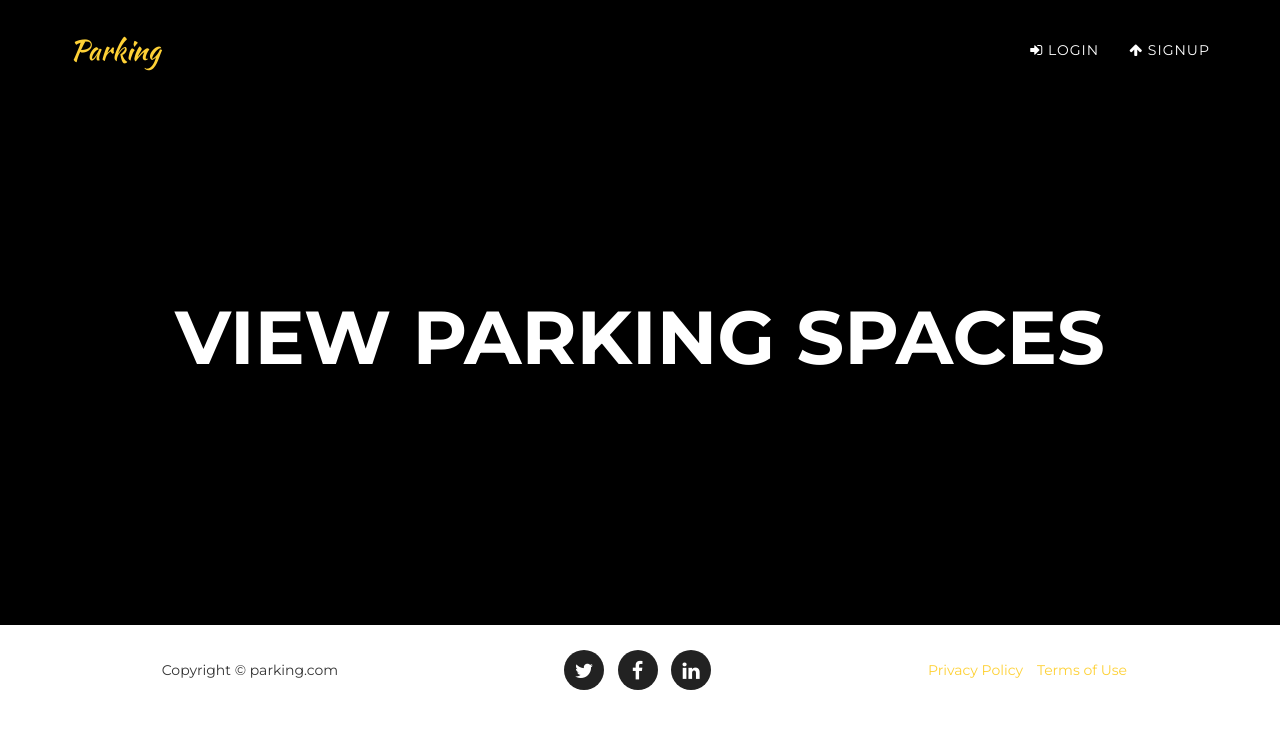
After one commit to suhailvs/parking, a Django app: a page that uses homepage/templates/guest/parkings.html in a window 1280 px wide. The commit adds this page. Shown: the top 729 px of the page. Run offline with Django 3.2, Linux system fonts and the light colour scheme; parts of the project's set-up code (start-up, migrations or seed data) failed here and were passed over; some libraries are stand-ins or nearby versions; some web fonts are replaced.

Commit message:
added login page and front pages

```diff
--- a/homepage/static/homepage/agency.css
+++ b/homepage/static/homepage/agency.css
@@ -1,7 +1,6 @@
 /*!
- * Start Bootstrap - Agency Bootstrap Theme (http://startbootstrap.com)
- * Code licensed under the Apache License v2.0.
- * For details, see http://www.apache.org/licenses/LICENSE-2.0.
+ * Start Bootstrap - Agency Bootstrap Theme (http://startbootstrap.com/templates/agency/)
+ * For more, see : http://startbootstrap.com
  */
 
 body {
--- a/homepage/templates/base_guest.html
+++ b/homepage/templates/guest/base_guest.html
@@ -30,7 +30,6 @@
         <link href='http://fonts.googleapis.com/css?family=Droid+Serif:400,700,400italic,700italic' rel='stylesheet' type='text/css'>
         <link href='http://fonts.googleapis.com/css?family=Roboto+Slab:400,100,300,700' rel='stylesheet' type='text/css'>
         {% block extra_style %}{% endblock %}
-        {% block extra_base_style %}{% endblock %}
     {% endblock %}
 </head>
 
@@ -46,14 +45,15 @@
                     <span class="icon-bar"></span>
                     <span class="icon-bar"></span>
                 </button>
-                <a class="navbar-brand page-scroll" href="#page-top">Parking</a>
+                <a class="navbar-brand page-scroll" href="{% url 'home' %}">Parking</a>
             </div>
 
             <!-- Collect the nav links, forms, and other content for toggling -->
             <div class="collapse navbar-collapse" id="bs-example-navbar-collapse-1">
                 <ul class="nav navbar-nav navbar-right">
-                    <li class="hidden">
-                        <a href="#page-top"></a>
+                    {% block navbar %}
+                    <li>
+                        <a class="page-scroll" href="#page-top"> Top</a>
                     </li>
                     <li>
                         <a class="page-scroll" href="#services">How it works</a>
@@ -64,6 +64,15 @@
                     <li>
                         <a class="page-scroll" href="#contact">Contact</a>
                     </li>
+                    {% endblock %}
+                    <li>
+                        <a href="#portfolioModal1" data-toggle="modal">
+                            <i class="fa fa-sign-in"></i> login
+                        </a>
+                    </li>
+                    <li>
+                        <a href="#"><i class="fa fa-arrow-up"></i> Signup</a>
+                    </li>
                 </ul>
             </div>
             <!-- /.navbar-collapse -->
@@ -72,15 +81,13 @@
     </nav>
 
     {% block body %}
-        {% block content %}
-        {% endblock %}
     {% endblock %}
 
     <footer>
         <div class="container">
             <div class="row">
                 <div class="col-md-4">
-                    <span class="copyright">Copyright &copy; Your Website 2014</span>
+                    <span class="copyright">Copyright &copy; parking.com</span>
                 </div>
                 <div class="col-md-4">
                     <ul class="list-inline social-buttons">
@@ -104,6 +111,39 @@
         </div>
     </footer>
 
+
+    <!-- Portfolio Modal 1 -->
+    <div class="portfolio-modal modal fade" id="portfolioModal1" tabindex="-1" role="dialog" aria-hidden="true">
+        <div class="modal-content">
+            <div class="close-modal" data-dismiss="modal">
+                <div class="lr">
+                    <div class="rl">
+                    </div>
+                </div>
+            </div>
+            <div class="container">
+                <div class="row">
+                    <div class="col-lg-8 col-lg-offset-2">
+                        <div class="modal-body">
+                            <!-- Project Details Go Here -->
+                            <h2>Project Name</h2>
+                            <p class="item-intro text-muted">Lorem ipsum dolor sit amet consectetur.</p>
+                            <img class="img-responsive" src="img/portfolio/roundicons-free.png" alt="">
+                            p>Use this area to describe your project. Lorem ipsum dolor sit amet, consectetur adipisicing elit. Est blanditiis dolorem culpa incidunt minus dignissimos deserunt repellat aperiam quasi sunt officia expedita beatae cupiditate, maiores repudiandae, nostrum, reiciendis facere nemo!</p>
+                            <p>
+                                <strong>Want these icons in this portfolio item sample?</strong>You can download 60 of them for free, courtesy of <a href="https://getdpd.com/cart/hoplink/18076?referrer=bvbo4kax5k8ogc">RoundIcons.com</a>, or you can purchase the 1500 icon set <a href="https://getdpd.com/cart/hoplink/18076?referrer=bvbo4kax5k8ogc">here</a>.</p>
+                            <ul class="list-inline">
+                                <li>Date: July 2014</li>
+                                <li>Client: Round Icons</li>
+                                <li>Category: Graphic Design</li>
+                            </ul>
+                            <button type="button" class="btn btn-primary" data-dismiss="modal"><i class="fa fa-times"></i> Close Project</button>
+                        </div>
+                    </div>
+                </div>
+            </div>
+        </div>
+    </div>
     <!-- jQuery Version 1.11.0 -->
     <script src="{% static "jquery.min.js" %}"></script>
 
--- /dev/null
+++ b/homepage/templates/guest/parkings.html
@@ -0,0 +1,11 @@
+{% extends 'guest/base_guest.html' %}
+{% block navbar %}{% endblock %}
+{% block body %}
+<header>
+    <div class="container">
+        <div class="intro-text">
+            <div class="intro-heading">view parking spaces</div>
+        </div>
+    </div>
+</header>
+{% endblock %}
--- /dev/null
+++ b/homepage/templates/pages/viewparking.html
@@ -0,0 +1,4 @@
+{% extends 'base.html' %}
+{% block body %}
+	<h1> view parking spaces </h1>
+{% endblock %}
--- a/homepage/views.py
+++ b/homepage/views.py
@@ -1,3 +1,20 @@
 from django.shortcuts import render
+from django.http import HttpResponse
+from django.contrib import auth
 
 # Create your views here.
+def viewParking(request,parking_id):
+	if request.user.is_active:template='pages/viewparking.html'
+	else:template='guest/parkings.html'
+	return render(request,template)
+
+
+def ajax_login(request):
+    #time.sleep(2)   #slowit
+    username = request.POST.get('username', '')
+    password = request.POST.get('password', '')
+    user = auth.authenticate(username=username, password=password)
+    if user is not None and user.is_active:
+    	auth.login(request, user)
+    	return HttpResponse("1")
+    return HttpResponse("Username or Password doesn't exist.")
--- a/mysite/urls.py
+++ b/mysite/urls.py
@@ -5,8 +5,8 @@ admin.autodiscover()
 
 urlpatterns = patterns('',
     # Examples:
-    url(r'^$', TemplateView.as_view(template_name='home.html'), name='home'),
+    url(r'^$', TemplateView.as_view(template_name='guest/home.html'), name='home'),
+    url(r'^p(\d+|all)/$', 'homepage.views.viewParking', name='parkings'),
     # url(r'^blog/', include('blog.urls')),
-
     url(r'^admin/', include(admin.site.urls)),
 )
```
Also changed, not shown: homepage/templates/base.html (added, +93 -0 lines), homepage/templates/guest/home.html (renamed from homepage/templates/home.html, +4 -4 lines), db.sqlite3 (added).
